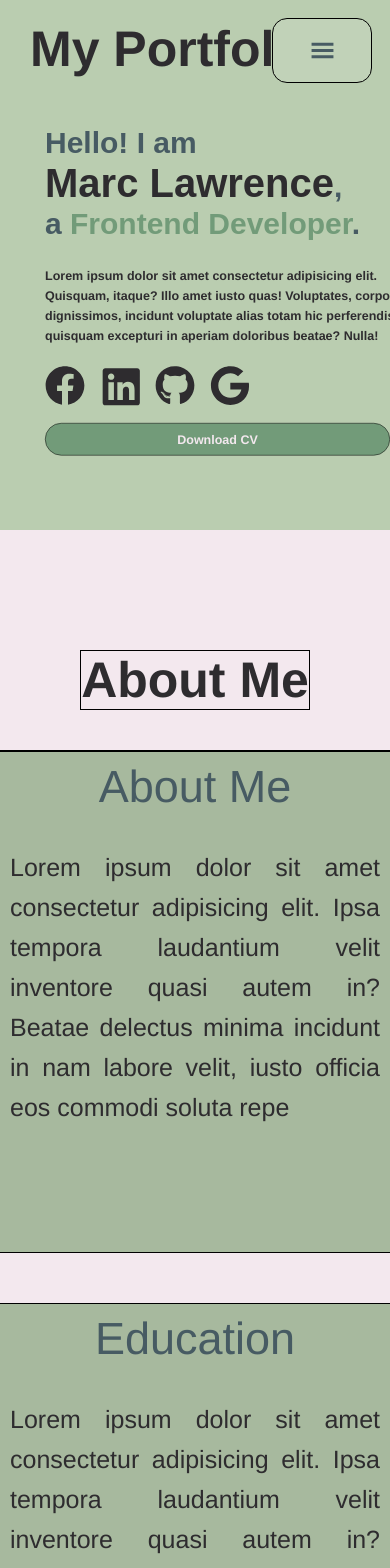
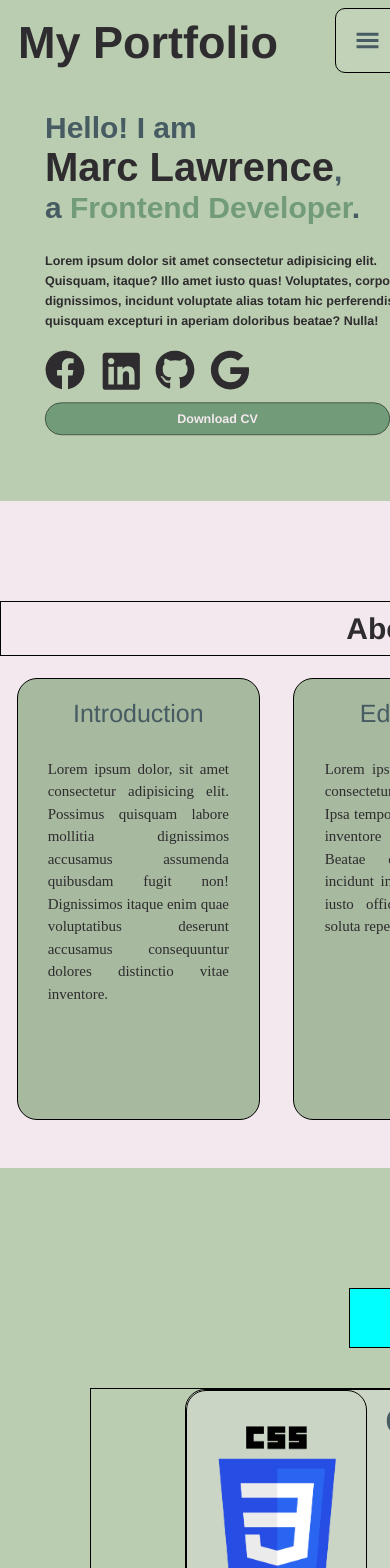
Before and after one commit to MarcLawrenceKing/portfolio-website, a React (Vite) app in the folder client/: page / in a window 390 px wide. Shown: the top 1568 px of the page. Built offline with nearby package versions, Linux system fonts and the light colour scheme.

Commit message:
responsive about me

```diff
--- a/client/src/components/AboutMe.jsx
+++ b/client/src/components/AboutMe.jsx
@@ -9,10 +9,11 @@ const AboutMe = () => {
       </div>
 
       <div className="about-me-cards-container">
-        <AboutMeCard title={"About Me"}>
-          Lorem ipsum dolor sit amet consectetur adipisicing elit. Ipsa tempora
-          laudantium velit inventore quasi autem in? Beatae delectus minima
-          incidunt in nam labore velit, iusto officia eos commodi soluta repe
+        <AboutMeCard title={"Introduction"}>
+          Lorem ipsum dolor, sit amet consectetur adipisicing elit. Possimus
+          quisquam labore mollitia dignissimos accusamus assumenda quibusdam
+          fugit non! Dignissimos itaque enim quae voluptatibus deserunt
+          accusamus consequuntur dolores distinctio vitae inventore.
         </AboutMeCard>
         <AboutMeCard title={"Education"}>
           Lorem ipsum dolor sit amet consectetur adipisicing elit. Ipsa tempora
--- a/client/src/components/AboutMeCard.jsx
+++ b/client/src/components/AboutMeCard.jsx
@@ -1,11 +1,10 @@
-import "../styles/AboutMeCard.css"
+import "../styles/AboutMeCard.css";
 
-const AboutMeCard = ({title, children}) => {
+const AboutMeCard = ({ title, children }) => {
   return (
     <div className="about-me-card">
       <div className="abt-me-card-title-container">{title}</div>
       <div className="abt-me-card-content-container">{children}</div>
-
     </div>
   );
 };
--- a/client/src/components/Navbar.jsx
+++ b/client/src/components/Navbar.jsx
@@ -1,23 +1,22 @@
 import { useEffect, useState } from "react";
-import "../styles/Navbar.css"
+import "../styles/Navbar.css";
 import Button from "./Button";
 import { GiHamburgerMenu } from "react-icons/gi";
 
 const Navbar = () => {
-
   useEffect(() => {
     const handleScroll = () => {
-      const navbar = document.querySelector('.navbar');
-      if (window.scrollY > 101) {
-        navbar.classList.add('blur');
+      const navbar = document.querySelector(".navbar");
+      if (window.scrollY > 50) {
+        navbar.classList.add("blur");
       } else {
-        navbar.classList.remove('blur');
+        navbar.classList.remove("blur");
       }
     };
-    window.addEventListener('scroll',handleScroll);
+    window.addEventListener("scroll", handleScroll);
 
     return () => {
-      window.removeEventListener('scroll', handleScroll);
+      window.removeEventListener("scroll", handleScroll);
     };
   }, []);
 
@@ -29,9 +28,16 @@ const Navbar = () => {
 
   return (
     <div className="navbar">
+      <div className="brand-name-container">
         <p className="navbar-brand">My Portfolio</p>
+      </div>
+
+      <div className="nav-buttons-section">
         <div className="hamburger-toggle-div">
-    <Button onClick={toggleMenu} variant={"hamburger-navbar"}> <GiHamburgerMenu /></Button>
+          <Button onClick={toggleMenu} variant={"hamburger-navbar"}>
+            {" "}
+            <GiHamburgerMenu />
+          </Button>
           {menuOpen && (
             <div className="hamburger-toggle-content">
               <a href="#hero-section">Home</a>
@@ -41,14 +47,24 @@ const Navbar = () => {
             </div>
           )}
         </div>
-    <a href="#hero-section"><Button variant={"navbar-btn"}>Home</Button></a>
-    <a href="#about-me-section"><Button variant={"navbar-btn"}>About Me</Button></a>
-    <a href="#skills-section"><Button variant={"navbar-btn"}>Skills</Button></a>
-    <a href="#projects-section"><Button variant={"navbar-btn"}> Projects</Button></a>
 
+        <div className="nav-btn-section">
+          <a href="#hero-section">
+            <Button variant={"navbar-btn"}>Home</Button>
+          </a>
+          <a href="#about-me-section">
+            <Button variant={"navbar-btn"}>About Me</Button>
+          </a>
+          <a href="#skills-section">
+            <Button variant={"navbar-btn"}>Skills</Button>
+          </a>
+          <a href="#projects-section">
+            <Button variant={"navbar-btn"}> Projects</Button>
+          </a>
+        </div>
+      </div>
     </div>
   );
 };
 
-
 export default Navbar;
--- a/client/src/sample/sample.html
+++ b/client/src/sample/sample.html
@@ -16,6 +16,7 @@
           incidunt voluptate alias totam hic perferendis quisquam excepturi in
           aperiam doloribus beatae? Nulla!
         </p>
+        <button><a href="facebook.com"></a></button>
         <div class="social-icons">
           <img src="path/to/github-icon.png" alt="GitHub" />
           <img src="path/to/google-icon.png" alt="Google" />
--- a/client/src/styles/AboutMe.css
+++ b/client/src/styles/AboutMe.css
@@ -1,46 +1,99 @@
 .about-me {
   background-color: #f3e8ee;
-  margin: 0;
-  height: auto;
-  display: flex;
-  flex-direction: column;
-  justify-content: center; /* Centers content horizontally */
-  align-items: center;
+  display: grid;
+  grid-template-rows: 10% 90%;
+  gap: 5px;
+  padding-top: 100px;
+  padding-bottom: 10px;
+  min-width: 0; /* Allows shrinking */
+  min-height: 0; /* Allows shrinking */
 }
 
 .about-me .page-title-container {
   border: 1px solid black;
-  position: relative;
-  margin-top: 120px;
-  padding: 0px;
+  border: 1px solid black;
+  display: flex;
+  align-items: center;
+  justify-content: center;
+  min-width: 0;
+  min-height: 0;
 }
+
 .about-me .page-title {
   text-align: center;
   font-weight: bold;
-  font-size: 50px;
   font-family: "Franklin Gothic Medium", "Arial Narrow", Arial, sans-serif;
   color: #2e2c2f;
+  font-size: 60px;
   margin: 0px;
 }
 
 .about-me-cards-container {
-  position: relative;
   display: flex;
-  justify-content: center;
-  flex-wrap: wrap;
-  gap: 50px;
-  margin: 40px 90px 120px 90px;
-  border: 1px solid black;
+  justify-content: space-between;
+  min-width: 0; /* Allows shrinking */
+  min-height: 0; /* Allows shrinking */
 }
 
-.abt-me-desc {
-  position: absolute;
-  width: 100%;
-  top: 10px;
-  left: 130px;
-  color: #2e2c2f;
-  font-family: "Franklin Gothic Medium";
-  color: #2e2c2f;
-  font-size: medium;
-  margin-top: 30px;
+@media (max-width: 1615px) {
+  .about-me .page-title {
+    transform: scale(0.9);
+  }
+  .about-me {
+    height: 734.1px;
+  }
 }
+
+@media (max-width: 1480px) {
+  .about-me .page-title {
+    transform: scale(0.85);
+  }
+}
+
+@media (max-width: 1350px) {
+  .about-me .page-title {
+    transform: scale(0.8);
+  }
+}
+
+@media (max-width: 1300px) {
+  .about-me .page-title {
+    transform: scale(0.75);
+  }
+  .about-me {
+    height: 657px;
+  }
+}
+
+@media (max-width: 1200px) {
+  .about-me .page-title {
+    transform: scale(0.7);
+  }
+}
+
+@media (max-width: 1150px) {
+  .about-me .page-title {
+    transform: scale(0.65);
+  }
+  .about-me {
+    height: 557px;
+  }
+}
+
+@media (max-width: 1040px) {
+  .about-me .page-title {
+    transform: scale(0.6);
+  }
+}
+
+@media (max-width: 960px) {
+  .about-me .page-title {
+    transform: scale(0.55);
+  }
+}
+
+@media (max-width: 910px) {
+  .about-me .page-title {
+    transform: scale(0.5);
+  }
+}
--- a/client/src/styles/AboutMeCard.css
+++ b/client/src/styles/AboutMeCard.css
@@ -2,30 +2,111 @@
   border: 1px solid black;
   border-radius: 20px;
   background-color: #a7b99e;
-  position: relative;
-  overflow: hidden; /* Hide overflow */
-  display: grid;
-  grid-template-rows: 15% 80%;
-  height: 500px;
-  width: 450px; /* Fixed width to match minmax constraint */
-  gap: 20px;
-  padding: 0;
+  flex: 1;
+  margin: 2%;
+  padding: 20px;
+  text-align: center;
+  height: 570px;
+  width: 480px;
+  min-width: 0;
+  min-height: 0;
 }
 
 .abt-me-card-title-container {
-  font-size: 45px;
-  line-height: 70px;
-  font-family:'Franklin Gothic Medium', 'Arial Narrow', Arial, sans-serif;
+  font-size: 50px;
+  font-family: "Franklin Gothic Medium", "Arial Narrow", Arial, sans-serif;
   color: #475b63;
   text-align: center;
+  min-width: 0;
+  min-height: 0;
 }
 
-.abt-me-card-content-container{
-  font-size: 25px;
-  font-family:'Franklin Gothic Medium', 'Arial Narrow', Arial, sans-serif;
+.abt-me-card-content-container {
+  line-height: 45px;
+  text-align: justify;
+  padding: 5%;
   color: #2e2c2f;
-  padding: 40px;
-  padding-top: 0px;
-  line-height: 40px;
-  text-align:justify;
+  font-family: "Franklin Gothic";
+  font-size: 30px;
 }
+
+@media (max-width: 1615px) {
+  .abt-me-card-title-container,
+  .abt-me-card-content-container {
+    transform: scale(0.9);
+    transform-origin: top center;
+  }
+}
+
+@media (max-width: 1480px) {
+  .abt-me-card-title-container,
+  .abt-me-card-content-container {
+    transform: scale(0.85);
+    padding: 0px;
+  }
+  .about-me-card {
+    height: 520px;
+  }
+}
+@media (max-width: 1350px) {
+  .abt-me-card-title-container,
+  .abt-me-card-content-container {
+    transform: scale(0.8);
+  }
+}
+
+@media (max-width: 1300px) {
+  .abt-me-card-title-container,
+  .abt-me-card-content-container {
+    transform: scale(0.75);
+    margin-left: -10%;
+    margin-right: -10%;
+  }
+  .about-me-card {
+    height: 450px;
+  }
+}
+
+@media (max-width: 1200px) {
+  .abt-me-card-title-container,
+  .abt-me-card-content-container {
+    transform: scale(0.7);
+  }
+}
+
+@media (max-width: 1150px) {
+  .abt-me-card-title-container,
+  .abt-me-card-content-container {
+    transform: scale(0.65);
+    margin-left: -20%;
+    margin-right: -20%;
+  }
+  .about-me-card {
+    height: 400px;
+  }
+}
+
+@media (max-width: 1040px) {
+  .abt-me-card-title-container,
+  .abt-me-card-content-container {
+    transform: scale(0.6);
+    margin-left: -30%;
+    margin-right: -30%;
+  }
+}
+
+@media (max-width: 960px) {
+  .abt-me-card-title-container,
+  .abt-me-card-content-container {
+    transform: scale(0.55);
+  }
+}
+
+@media (max-width: 910px) {
+  .abt-me-card-title-container,
+  .abt-me-card-content-container {
+    transform: scale(0.5);
+    margin-left: -40%;
+    margin-right: -40%;
+  }
+}
--- a/client/src/styles/App.css
+++ b/client/src/styles/App.css
@@ -0,0 +1,4 @@
+.app {
+  min-height: 50%;
+  min-width: 830px;
+}
--- a/client/src/styles/Button.css
+++ b/client/src/styles/Button.css
@@ -1,13 +1,11 @@
 .button {
-  margin: 10px;
-  padding: 15px;
-  border: 1.5px solid black;
+  border: 1px solid black;
   border-radius: 15px;
   font-size: 25px;
   font-weight: bold;
   font-family: "Franklin Gothic Medium", "Arial Narrow", Arial, sans-serif;
-  height: 65px;
-  width: 140px;
+  width: 100%;
+  height: 100%;
 }
 
 .navbar-btn,
@@ -32,6 +30,7 @@
 .download-btn {
   background-color: #729b79;
   color: #f3e8ee;
+  height: 65px;
   width: 690px;
   margin-left: 90px;
   margin-bottom: 80px;
@@ -60,10 +59,17 @@
   .navbar-btn {
     display: none;
   }
+
   .hamburger-navbar {
     display: flex;
     justify-content: center;
     align-items: center;
-    width: 100px;
+    width: 65px;
+    height: 65px;
+    border-radius: 10px;
+    margin-top: 1.6%;
+    margin-right: 5%;
+    position: sticky;
+    right: 20px;
   }
 }
--- a/client/src/styles/Hero.css
+++ b/client/src/styles/Hero.css
@@ -5,16 +5,20 @@
   display: grid;
   grid-template-columns: 50% 50%;
   gap: 10px;
-  min-height: 50%;
-  min-width: 850px;
 }
 
 .hero-section-right {
   display: flex;
-  justify-content: center; /* Centers horizontally */
+  justify-content: center;
   align-items: center;
   margin-right: 2%;
   padding: 0px;
+  min-width: 0; /* Allows shrinking */
+  min-height: 0; /* Allows shrinking */
+}
+.hero-section-left {
+  min-width: 0; /* Allows shrinking */
+  min-height: 0; /* Allows shrinking */
 }
 
 h1 {
@@ -70,10 +74,10 @@ h2 {
     transform-origin: top left;
   }
   .hero-section-right {
-    margin-left: 20%;
+    margin-left: 10%;
   }
   .hero {
-    height: 773.1px;
+    height: 747px;
   }
 }
 
@@ -86,9 +90,10 @@ h2 {
 
   .hero-section-right {
     margin-left: 20%;
+    margin-top: 10%;
   }
   .hero {
-    height: 730.15px;
+    height: 705.5px;
   }
 }
 
@@ -100,7 +105,7 @@ h2 {
   }
 
   .hero {
-    height: 687.2px;
+    height: 664px;
   }
 }
 
@@ -110,8 +115,13 @@ h2 {
     transform: scale(0.75);
     transform-origin: top left;
   }
+
+  .hero-section-right {
+    margin-top: 18%;
+    margin-left: 31%;
+  }
   .hero {
-    height: 644.25px;
+    height: 622.5px;
   }
 }
 
@@ -121,9 +131,12 @@ h2 {
     transform: scale(0.7);
     transform-origin: top left;
   }
+  .hero-section-right {
+    margin-top: 20%;
+  }
 
   .hero {
-    height: 601.3px;
+    height: 581px;
   }
 }
 
@@ -135,11 +148,12 @@ h2 {
   }
 
   .hero-section-right {
+    margin-top: 20%;
     margin-left: 30%;
   }
 
   .hero {
-    height: 558.35.5px;
+    height: 539.5px;
   }
 }
 
@@ -150,8 +164,11 @@ h2 {
     transform-origin: top left;
   }
 
+  .hero-section-right {
+    margin-top: 20%;
+  }
   .hero {
-    height: 515.4px;
+    height: 498px;
   }
 }
 
@@ -163,7 +180,7 @@ h2 {
   }
 
   .hero {
-    height: 472.45px;
+    height: 456.5px;
   }
 }
 
@@ -175,6 +192,6 @@ h2 {
   }
 
   .hero {
-    height: 429.5px;
+    height: 415.5px;
   }
 }
--- a/client/src/styles/Navbar.css
+++ b/client/src/styles/Navbar.css
@@ -2,23 +2,40 @@
   position: sticky;
   top: 0;
   height: 100px;
-  display: flex;
-  justify-content: flex-end;
-  align-items: center;
-  color: white;
+  display: grid;
+  z-index: 2;
   padding-right: 2%;
-  z-index: 2;
+  grid-template-columns: 40% 60%;
+  gap: 10px;
+  min-height: 50%;
 }
 
 .navbar-brand {
   position: absolute;
-  top: 0px;
   left: 10px;
   font-weight: bold;
   font-size: 50px;
   font-family: "Franklin Gothic Medium", "Arial Narrow", Arial, sans-serif;
-  margin: 20px;
+  margin: 0px;
+  margin-top: 1.2%;
+  margin-left: 1%;
   color: #2e2c2f;
+}
+
+.nav-btn-section {
+  width: 100%;
+  height: 100%;
+  display: flex;
+  justify-content: flex-end;
+  align-items: center;
+}
+
+.nav-btn-section a {
+  margin: 10px;
+  border: 1.5px solid black;
+  border-radius: 15px;
+  min-width: 140px;
+  height: 65px;
 }
 
 .blur {
@@ -26,8 +43,10 @@
 }
 
 .hamburger-toggle-div {
-  display: inline-block;
-  position: relative;
+  display: flex;
+  justify-content: flex-end;
+  position: sticky;
+  right: 20px;
 }
 
 .hamburger-toggle-div a {
@@ -38,14 +57,16 @@
   border: 1px solid black;
   font-family: "Franklin Gothic Medium", "Arial Narrow", Arial, sans-serif;
   font-size: 25px;
+  position: sticky;
+  right: 20px;
 }
 
 .hamburger-toggle-div .hamburger-toggle-content {
   position: absolute;
   background-color: #c1d2b8;
-  min-width: 150px;
   box-shadow: 2px 2px 5px #4a5246;
-  right: 20%;
+  right: 4%;
+  top: 80%;
 }
 
 .hamburger-toggle-div:hover .hamburger-toggle-content {
@@ -55,9 +76,37 @@
 .hamburger-toggle-div a:hover {
   background-color: beige;
 }
-
 @media (min-width: 1000px) {
-  .hamburger-toggle-div a {
+  .hamburger-toggle-content a {
     display: none;
   }
 }
+
+@media (max-width: 1000px) {
+  .nav-btn-section {
+    display: none;
+  }
+}
+
+@media (max-width: 1600px) {
+  .navbar {
+    height: 90px;
+  }
+  .nav-btn-section a,
+  .navbar-brand {
+    transform: scale(0.9);
+    transform-origin: top left;
+  }
+}
+
+@media (max-width: 1480px) {
+  .navbar {
+    height: 85px;
+  }
+}
+
+@media (max-width: 1000px) {
+  .navbar-brand {
+    margin-top: 2%;
+  }
+}
```
Lines whose indentation alone changed are shown as unchanged.
